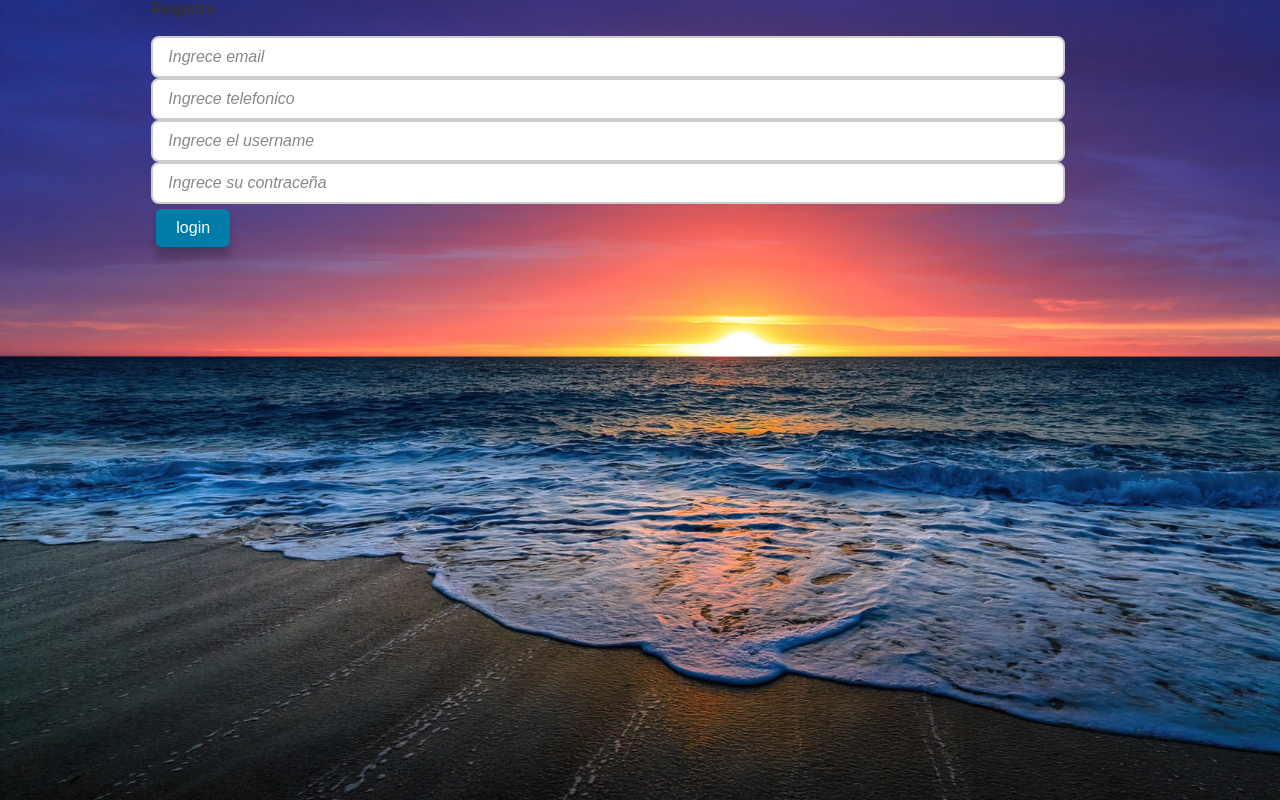
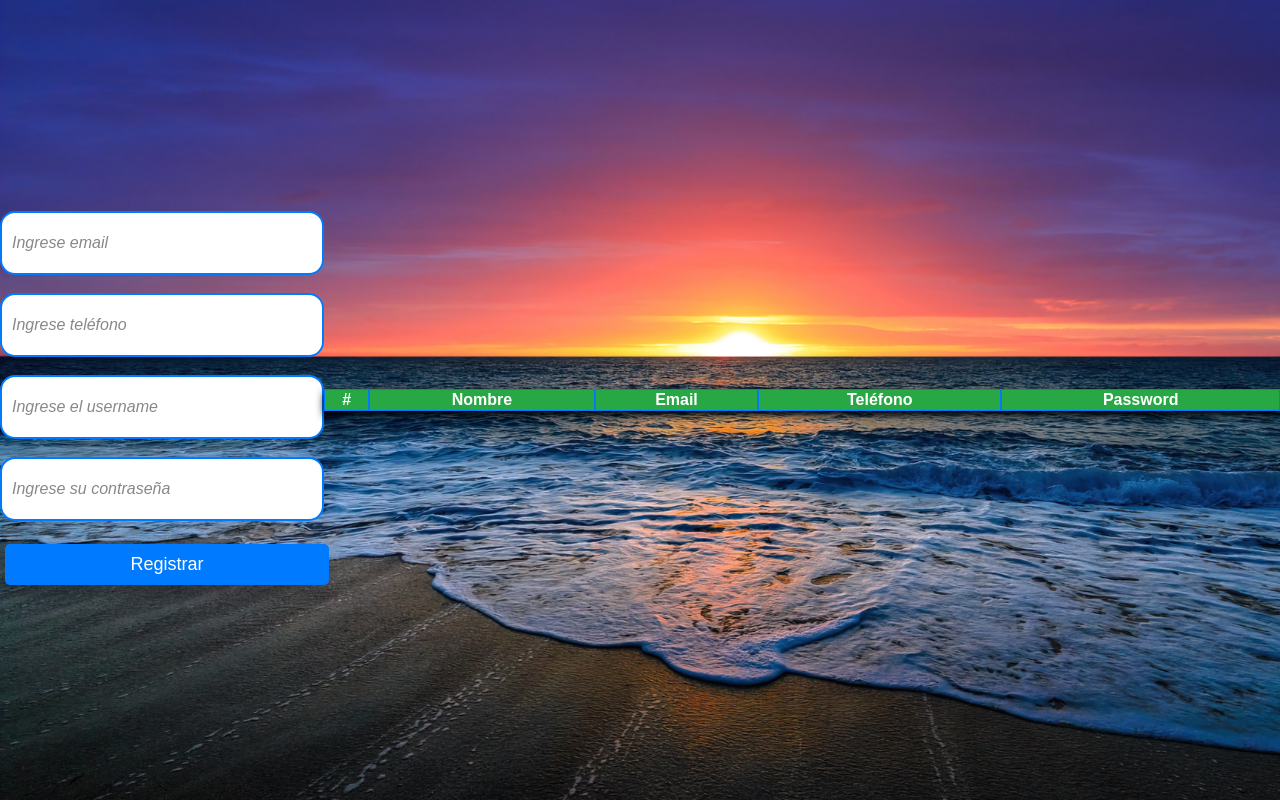
Before and after one commit to alvaro308/aplicacion, a PHP site: page /registros.php in a window 1280 px wide. Run offline with PHP 8.4, Linux system fonts and the light colour scheme; lists and menus that the app fills with data are empty.

Commit message:
actualizacion

```diff
--- a/estilos.css
+++ b/estilos.css
@@ -397,4 +397,52 @@ select {
     height: 100vh;
     display: flex;
     justify-content: center;
+    align-items: center;
 }
+
+.login input{
+    width: 300px;
+    height: 40px;
+    padding: 10px;
+    font-size: 16px;
+    border: 2px solid #007BFF;
+    border-radius: 15px;
+    outline: none;
+    transition: all 0.3s ease-in-out;
+}
+.login input:focus {
+    border-color: #4b00b3; }
+
+    .login button {
+        width: 100%;
+        padding: 10px;
+        background-color: #007BFF;
+        color: white;
+        border: none;
+        border-radius: 5px;
+        font-size: 18px;
+        cursor: pointer;
+        transition: 0.3s;
+    }
+
+    .login button:hover {
+        background-color: #0056b3;
+    }
+
+    .btn-registro {
+        display: inline-block;
+        padding: 10px 20px;
+        margin: 20px auto;
+        background-color: #28a745;
+        color: white;
+        text-decoration: none;
+        font-size: 18px;
+        border-radius: 8px;
+        box-shadow: 0px 4px 8px rgba(0,0,0,0.2);
+        transition: background-color 0.3s ease;
+        text-align: center;
+    }
+
+    .btn-registro:hover {
+        background-color: #218838;
+    }
--- a/registros.php
+++ b/registros.php
@@ -1,27 +1,84 @@
-<!DOCTYPE html>
 <?php
 header("Cache-Control: no-cache, no-store, must-revalidate");
 header("Pragma: no-cache");
 header("Expires: 0");
+session_start();
+
+if (!isset($_SESSION['usuarios_temporales'])) {
+    $_SESSION['usuarios_temporales'] = [];
+}
+
+
+function registrarUsuario($nombre, $email, $tel, $password) {
+    $_SESSION['usuarios_temporales'][] = [
+        'username' => $nombre,
+        'email' => $email,
+        'tel' => $tel,
+        'pass' => $password
+    ];
+}
+
+if ($_SERVER["REQUEST_METHOD"] == "POST") {
+    $nombre = $_POST['username'] ?? '';
+    $email = $_POST['email'] ?? '';
+    $tel = $_POST['tel'] ?? '';
+    $pass = $_POST['pass'] ?? '';
+
+    if (!empty($nombre) && !empty($email) && !empty($tel) && !empty($pass)) {
+        registrarUsuario($nombre, $email, $tel, $pass);
+        echo "<p style='color: green; text-align: center;'>Usuario registrado en sesión.</p>";
+    } else {
+        echo "<p style='color: red; text-align: center;'>Por favor, completa todos los campos.</p>";
+    }
+}
 ?>
 
+<!DOCTYPE html>
+<html lang="es">
 <head>
+    <meta charset="UTF-8">
+    <title>Formulario de Registro</title>
     <link rel="stylesheet" href="estilos.css">
+</head>
+<body>
     <div class="login">
-        <form>
-            <label for="Registro">Registro</label>
-            <br>
-            <br>
-            <input type="email" placeholder="Ingrece email">
-            <input type="number" placeholder="Ingrece telefonico">
-            <input type="text" placeholder="Ingrece el username">
-            <input type="password" placeholder="Ingrece su contraceña">
-            <br>
-            <button type="submit">login</button>
+        <form method="post">
+            <input type="email" placeholder="Ingrese email" name="email" required>
+            <br><br>
+            <input type="number" placeholder="Ingrese teléfono" name="tel" required>
+            <br><br>
+            <input type="text" placeholder="Ingrese el username" name="username" required>
+            <br><br>
+            <input type="password" placeholder="Ingrese su contraseña" name="pass" required>
+            <br><br>
+            <button type="submit">Registrar</button>
         </form>
+
+        <br><br>
+
+        <table class="table-estilo-2">
+            <thead>
+                <tr>
+                    <th>#</th>
+                    <th>Nombre</th>
+                    <th>Email</th>
+                    <th>Teléfono</th>
+                    <th>Password</th>
+                </tr>
+            </thead>
+            <tbody>
+                <?php $acumulador = 1; ?>
+                <?php foreach ($_SESSION['usuarios_temporales'] as $registro): ?>
+                    <tr>
+                        <td><?php echo $acumulador++; ?></td>
+                        <td><?php echo htmlspecialchars($registro['username']); ?></td>
+                        <td><?php echo htmlspecialchars($registro['email']); ?></td>
+                        <td><?php echo htmlspecialchars($registro['tel']); ?></td>
+                        <td><?php echo htmlspecialchars($registro['pass']); ?></td>
+                    </tr>
+                <?php endforeach; ?>
+            </tbody>
+        </table>
     </div>
-
-
-    </body>
-
-    </html>
+</body>
+</html>
```
Also changed, not shown: login.php (+27 -4 lines).
